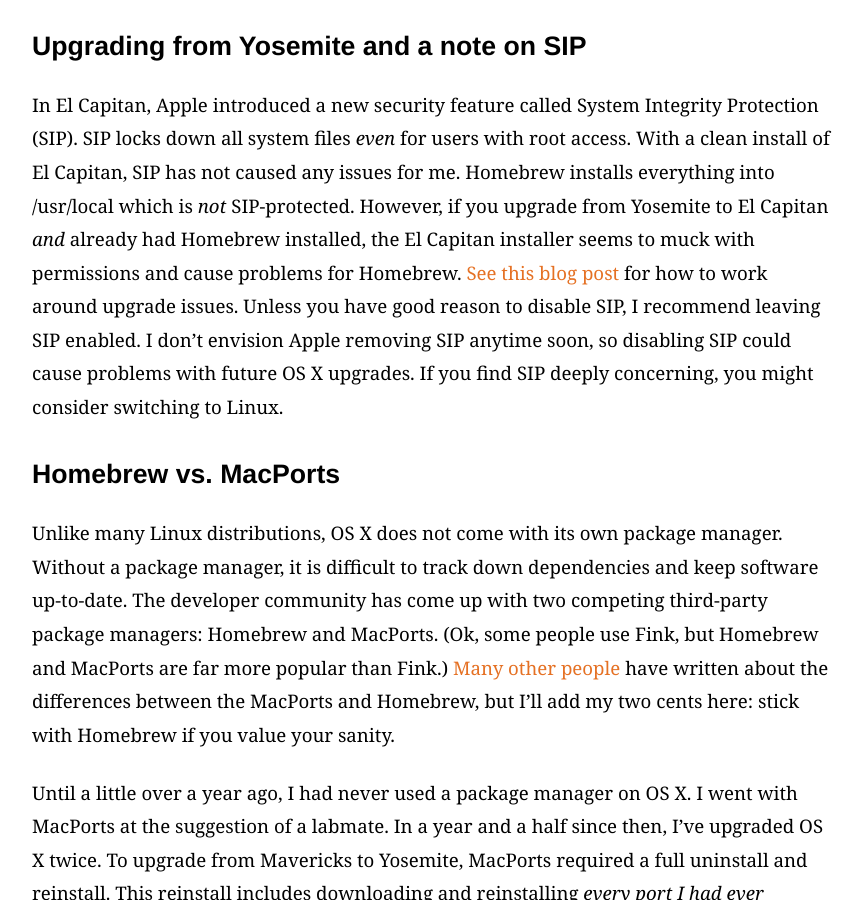
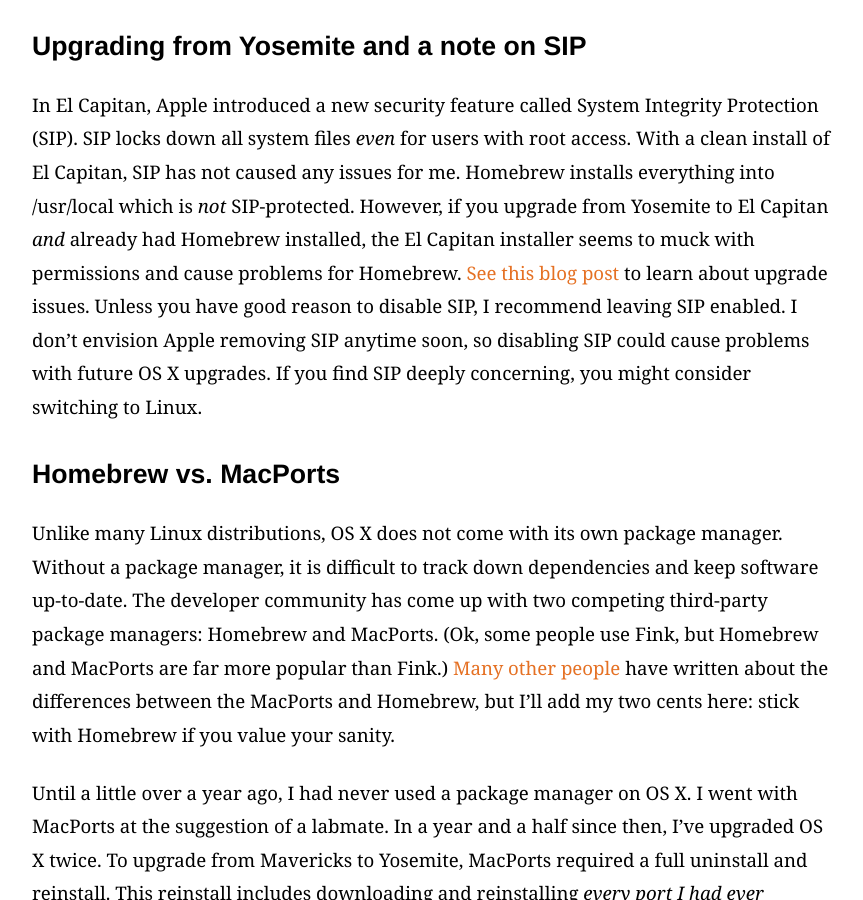
Before and after one commit to benjaminjack/benjaminjack.github.io, a Jekyll site: the page built from _posts/2016-01-02-el-capitan-biocomputing.md, in a window 1280 px wide and 900 px high, scrolled down 4003 px. Shown: the whole window, without its empty margins (208-1071 px from the left). Built offline with Jekyll 4.4.1, drawn with Linux system fonts in a browser that asks for light colours; some web fonts are replaced.

Commit message:
Minor edits.

```diff
--- a/_posts/2016-01-02-el-capitan-biocomputing.md
+++ b/_posts/2016-01-02-el-capitan-biocomputing.md
@@ -97,7 +97,7 @@
 
 #### Upgrading from Yosemite and a note on SIP
 
-In El Capitan, Apple introduced a new security feature called System Integrity Protection (SIP). SIP locks down all system files _even_ for users with root access. With a clean install of El Capitan, SIP has not caused any issues for me. Homebrew installs everything into /usr/local which is _not_ SIP-protected. However, if you upgrade from Yosemite to El Capitan _and_ already had Homebrew installed, the El Capitan installer seems to muck with permissions and cause problems for Homebrew. [See this blog post](https://ohthehugemanatee.org/blog/2015/10/01/how-i-got-el-capitain-working-with-my-developer-tools/) for how to work around upgrade issues. Unless you have good reason to disable SIP, I recommend leaving SIP enabled. I don't envision Apple removing SIP anytime soon, so disabling SIP could cause problems with future OS X upgrades. If you find SIP deeply concerning, you might consider switching to Linux.
+In El Capitan, Apple introduced a new security feature called System Integrity Protection (SIP). SIP locks down all system files _even_ for users with root access. With a clean install of El Capitan, SIP has not caused any issues for me. Homebrew installs everything into /usr/local which is _not_ SIP-protected. However, if you upgrade from Yosemite to El Capitan _and_ already had Homebrew installed, the El Capitan installer seems to muck with permissions and cause problems for Homebrew. [See this blog post](https://ohthehugemanatee.org/blog/2015/10/01/how-i-got-el-capitain-working-with-my-developer-tools/) to learn about upgrade issues. Unless you have good reason to disable SIP, I recommend leaving SIP enabled. I don't envision Apple removing SIP anytime soon, so disabling SIP could cause problems with future OS X upgrades. If you find SIP deeply concerning, you might consider switching to Linux.
 
 #### Homebrew vs. MacPorts
 
```
